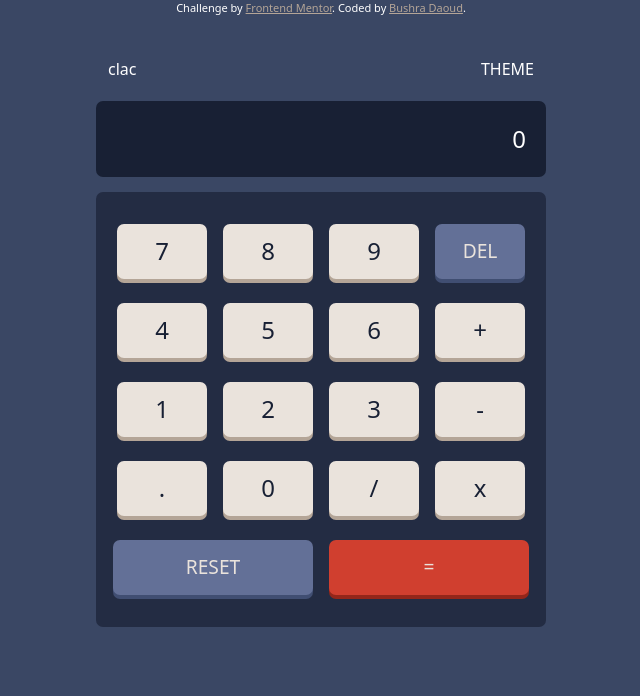
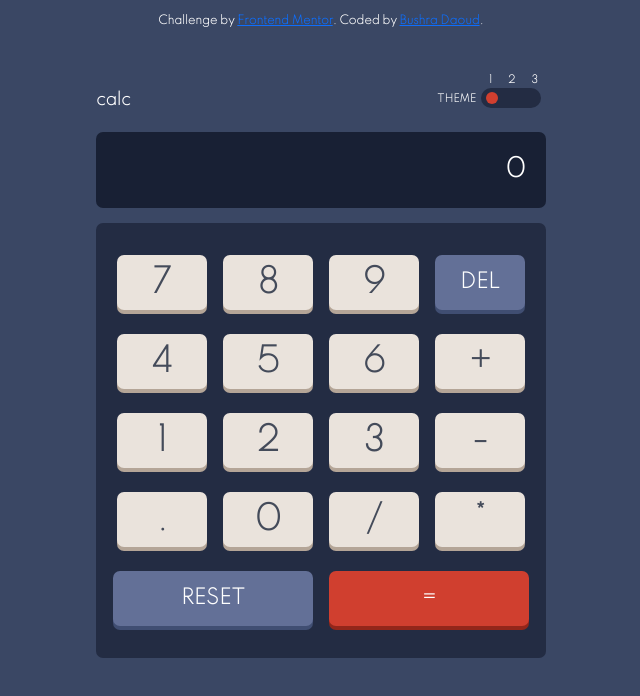
Before and after one commit to BushraDa/CalculatorApp, a plain HTML site: page index.html in a window 1280 px wide. Shown: the whole page, without its empty margins (319-959 px from the left). Drawn offline with nearby package versions, Linux system fonts and the light colour scheme.

Commit message:
fixing theme toggle

```diff
--- a/css/style.css
+++ b/css/style.css
@@ -1,27 +1,97 @@
+:root {
+    --main-background: hsl(222, 26%, 31%);
+    --keypad-background: hsl(223, 31%, 20%);
+    --screen-background: hsl(224, 36%, 15%);
+    --key1: hsl(225, 21%, 49%);
+    --key1-shadow: hsl(224, 28%, 35%);
+    --key2: hsl(6, 63%, 50%);
+    --key2-shadow: hsl(6, 70%, 34%);
+    --key3: hsl(30, 25%, 89%);
+    --key3-shadow: hsl(28, 16%, 65%);
+    --header-text: hsl(0, 0%, 100%);
+    --key-text: hsl(221, 14%, 31%);
+    --text-white: hsl(0, 0%, 100%);
+}
+
+[data-theme="theme2"] {
+    --main-background: hsl(0, 0%, 90%);
+    --keypad-background: hsl(0, 5%, 81%);
+    --screen-background: hsl(0, 0%, 93%);
+    --key1: hsl(185, 42%, 37%);
+    --key1-shadow: hsl(185, 58%, 25%);
+    --key2: hsl(25, 98%, 40%);
+    --key2-shadow: hsl(25, 99%, 27%);
+    --key3: hsl(45, 7%, 89%);
+    --key3-shadow: hsl(35, 11%, 61%);
+    --header-text: hsl(60, 10%, 19%);
+    --key-text: hsl(60, 10%, 19%);
+    --text-white: hsl(0, 0%, 100%);
+}
+
+[data-theme="theme3"] {
+    --main-background: hsl(268, 75%, 9%);
+    --keypad-background: hsl(268, 71%, 12%);
+    --screen-background: hsl(268, 71%, 12%);
+    --key1: hsl(281, 89%, 26%);
+    --key1-shadow: hsl(285, 91%, 52%);
+    --key2: hsl(176, 100%, 44%);
+    --key2-shadow: hsl(177, 92%, 70%);
+    --key3: hsl(268, 47%, 21%);
+    --key3-shadow: hsl(290, 70%, 36%);
+    --header-text: hsl(52, 100%, 62%);
+    --key-text: hsl(52, 100%, 62%);
+    --text-white: hsl(0, 0%, 100%);
+}
+
+@font-face {
+    font-family: 'spartanthin';
+    src: url('../fonts/spartan-variablefont_wght-webfont.woff2') format('woff2'),
+         url('../fonts/spartan-variablefont_wght-webfont.woff') format('woff');
+    font-weight: normal;
+    font-style: normal;
+}
+.attribution {
+    color: var(--header-text);
+}
 body {
-    background-color: hsl(222, 26%, 31%);
-    color: white;
-}
-body a {
-    color:hsl(28, 16%, 65%);
+    padding: 1%;
+    background-color: var(--main-background);
+    color: var(--key-text);
+    font-family: 'spartanthin';
+    font-weight: 700;
 }
 main {
     width: 450px;
     margin: 40px auto;   /* center element */
 }
 .keypad {
-    background-color: hsl(223, 31%, 20%);
+    background-color: var(--keypad-background);
     border-radius: 7px;
 }
 .screen {
-    background-color: hsl(224, 36%, 15%);
+    background-color: var(--screen-background);
     border-radius: 7px;
     padding: 20px;
     font-size: x-large;
     margin-bottom: 15px;
+    color: var(--header-text);
 }
 .header {
-    margin: 20px 0;
+    margin-bottom: 20px;
+    clear: both;
+    color: var(--header-text);
+}
+.font-small {
+    font-size: 10px;
+    padding-top: 4px;
+}
+ul {
+    list-style: none;
+    margin-bottom: auto;
+}
+ul li {
+    float: left;
+    padding: 0 8px;
 }
 .keypad {
     padding: 20px 10px;
@@ -31,7 +101,8 @@ main {
     width: 90px;
     height: 55px;
     margin: 12px 8px;
-    font-weight: 500;
+    font-size: 32px;
+    font-weight: 700;
     border-radius: 7px;
     border: none;
 }
@@ -39,22 +110,21 @@ main {
     width: 200px;
 }
 .keypad .white {
-    box-shadow: 0px 4px hsl(28, 16%, 65%);
-    background-color: hsl(30, 25%, 89%);
-    font-size: x-large;
-    color: hsl(224, 36%, 15%);
+    box-shadow: 0px 4px var(--key3-shadow);
+    background-color: var(--key3);
+    color: var(--text);
 }
 .keypad .red {
-    background-color: hsl(6, 63%, 50%);
-    box-shadow: 0px 4px hsl(6, 70%, 34%);
+    background-color: var(--key2);
+    box-shadow: 0px 4px var(--key2-shadow);
     font-size: larger;
-    color: hsl(30, 25%, 89%);
+    color: var(--text-white);
 }
 .keypad .blue {
-    background-color: hsl(225, 21%, 49%);
-    box-shadow: 0px 4px hsl(224, 28%, 35%);
+    background-color: var(--key1);
+    box-shadow: 0px 4px var(--key1-shadow);
     font-size: larger;
-    color: hsl(30, 25%, 89%);
+    color: var(--text-white);
 }
 
 @media only screen and (max-width: 375px) {
--- /dev/null
+++ b/css/toggle.scss
@@ -0,0 +1,98 @@
+
+/* height */
+$h: 20px;
+/* width */
+$w: $h * 3;
+/* toggle dimensions */
+$tw: $h * 1.2;
+/* labels animation time */
+$ta: 6s;
+
+@mixin animationDelay($time) {
+  -webkit-animation-delay: $time;
+  -o-animation-delay: $time;
+  -moz-animation-delay: $time;
+  animation-delay: $time;
+}
+
+@mixin animation($time) {
+  -webkit-animation: $time rot-label ease-in-out infinite;
+  -moz-animation: $time rot-label ease-in-out infinite;
+  -o-animation: $time rot-label ease-in-out infinite;
+  animation: $time rot-label ease-in-out infinite;
+}
+
+.wrapper {
+  width: $w;
+  height: $h;
+  position: relative;
+  margin: 2rem auto;
+  border-radius: $h/2;
+  background: hsl(224, 36%, 15%);
+
+
+  & .toggle {
+    width: $tw;
+    height: $tw;
+    position: absolute;
+    left: $w / 3 - ($tw - $h) / 2;
+    top: -($tw - $h) / 2;
+    border-radius: 50%;
+    box-sizing: border-box;
+    background: hsl(6, 63%, 50%);
+
+    transition:
+        all .3s cubic-bezier(
+          0.175, 0.885, 0.320, 1.275
+        );
+  }
+
+  & label {
+    cursor: pointer;
+    width: $h;
+    height: $h;
+    position: absolute;
+    margin: 0;
+    padding: 0;
+    z-index: 1;
+    display: inline-block;
+
+    @include animation($ta);
+  }
+
+  & input {
+    position: absolute;
+    left: 0;
+    margin: 0;
+    padding: 0;
+    opacity: 0;
+  }
+}
+
+#yes_radio:checked {
+  ~ .toggle {
+    left: -($tw - $h) / 2;
+  }
+}
+
+#no_radio:checked {
+  ~ .toggle {
+    left: $w * 2 / 3 - ($tw - $h) / 2;
+  }
+}
+
+#maybe_radio, #maybe-lbl {
+  left: 100% * 1 / 3;
+}
+
+#no_radio, #no-lbl {
+  left: 100% * 2 / 3;
+}
+
+#maybe-lbl {
+  @include animationDelay($ta / 3);
+}
+
+#no-lbl {
+  @include animationDelay($ta * 2 / 3);
+}
--- a/index.html
+++ b/index.html
@@ -7,6 +7,7 @@
   <link rel="icon" type="image/png" sizes="32x32" href="./images/favicon-32x32.png">
   <link href="https://cdn.jsdelivr.net/npm/bootstrap@5.0.1/dist/css/bootstrap.min.css" rel="stylesheet" integrity="sha384-+0n0xVW2eSR5OomGNYDnhzAbDsOXxcvSN1TPprVMTNDbiYZCxYbOOl7+AMvyTG2x" crossorigin="anonymous">
   <link rel="stylesheet" href="css/style.css">
+  <link rel="stylesheet" href="css/toggle.css">
   <title>Frontend Mentor | Calculator app</title>
 
   <!-- Feel free to remove these styles or customise in your own stylesheet 👍 -->
@@ -24,14 +25,35 @@
   </div>
 
   <main>
-    <div class="row header">
-      <div class="col-6 d-flex justify-content-start">
-        clac
-      </div>
-      <div class="col-6 d-flex justify-content-end">
-        THEME
+    <div class="header">
+      <ul class="font-small d-flex justify-content-end">
+        <li>1</li>
+        <li>2</li>
+        <li>3</li>
+      </ul>
+      <div class="row">
+        <div class="col-6 d-flex justify-content-start">
+          calc
+        </div>
+
+        <div class="col-6 d-flex justify-content-end">
+          <div class="font-small">THEME</div>
+          <div class="wrapper">
+            <label for="theme1" id="theme1-lbl"></label>
+            <input type="radio" value="theme1" name="choice_radio" id="theme1" onchange="setTheme(this)" checked>
+
+            <label for="theme2" id="theme2-lbl"></label>
+            <input type="radio" value="theme2" name="choice_radio" id="theme2" onchange="setTheme(this)">
+
+            <label for="theme3" id="theme3-lbl"></label>
+            <input type="radio" value="theme3" name="choice_radio" id="theme3" onchange="setTheme(this)">
+
+            <div class="toggle"></div>
+          </div>
+        </div>
       </div>
     </div>
+
     <div class="screen text-end">0</div>
     <div class="keypad ">
       <div class="row align-items-center justify-content-center">
@@ -50,7 +72,7 @@
         <button class="white decimal" value="." onclick="updateScreen(this)">.</button>
         <button class="white digit" value="0" onclick="updateScreen(this)">0</button>
         <button class="white operator" value="/" onclick="operator(this)">/</button>
-        <button class="white operator" value="*" onclick="operator(this)">x</button>
+        <button class="white operator" value="*" onclick="operator(this)">*</button>
 
         <button class="blue reset" onclick="resetCalculator()" type="reset">RESET</button>
         <button class="red submit" onclick="calculate()" type="submit">=</button>
--- a/js/main.js
+++ b/js/main.js
@@ -1,6 +1,18 @@
 var firstOperand;
 var secondOperand;
 var operation;
+
+const currentTheme = localStorage.getItem('theme') ? localStorage.getItem('theme') : null;
+
+if (currentTheme) {
+    document.documentElement.setAttribute('data-theme', currentTheme);
+
+    if (currentTheme == 'theme2') {
+        $('#theme2')[0].checked = true;
+    } else if (currentTheme == 'theme3') {
+        $('#theme3')[0].checked = true;
+    }
+}
 
 function calculate() {
     value = $('.screen').text();
@@ -46,3 +58,16 @@ function updateScreen(elem) {
     else
         $('.screen').text(value + newVal);
 }
+
+function setTheme(theme) {
+    if (theme.value == 'theme1') {
+        document.documentElement.setAttribute('data-theme', 'theme1');
+        localStorage.setItem('theme', 'theme1');
+    } else if (theme.value == 'theme2') {
+        document.documentElement.setAttribute('data-theme', 'theme2');
+        localStorage.setItem('theme', 'theme2');
+    } else if (theme.value == 'theme3') {
+        document.documentElement.setAttribute('data-theme', 'theme3');
+        localStorage.setItem('theme', 'theme3');
+    }
+  }
```
Also changed, not shown: css/toggle.css (added), fonts/Spartan-VariableFont_wght.ttf (added), fonts/spartan-variablefont_wght-webfont.woff (added), fonts/spartan-variablefont_wght-webfont.woff2 (added), 1 other file.
